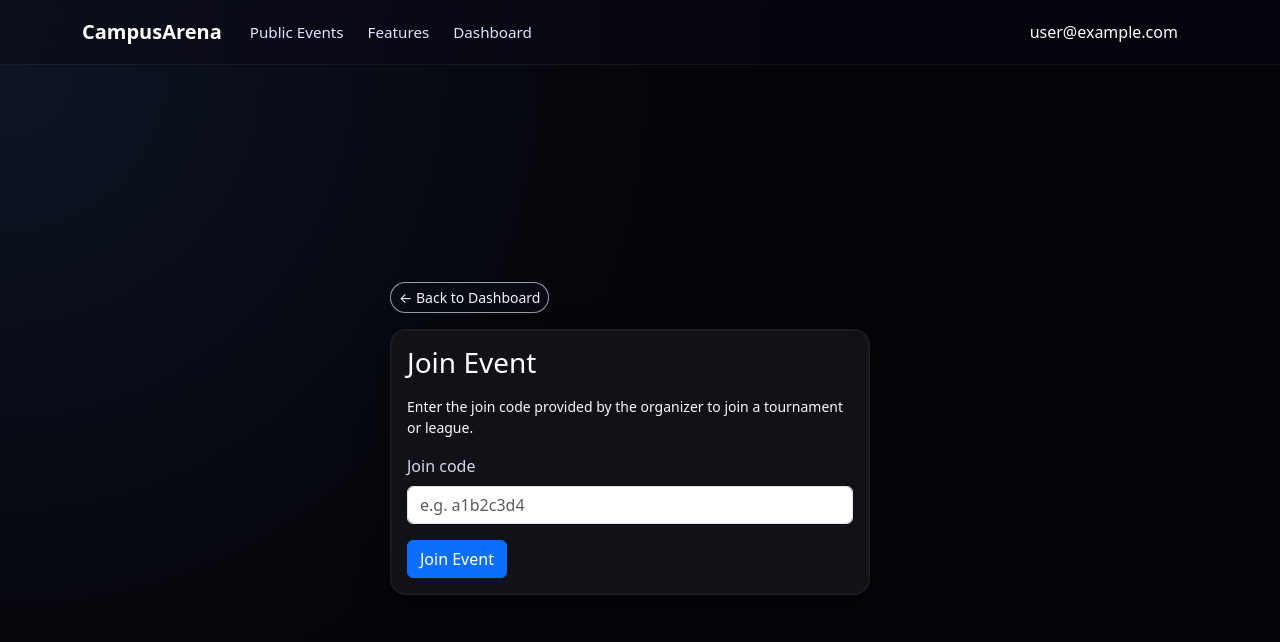
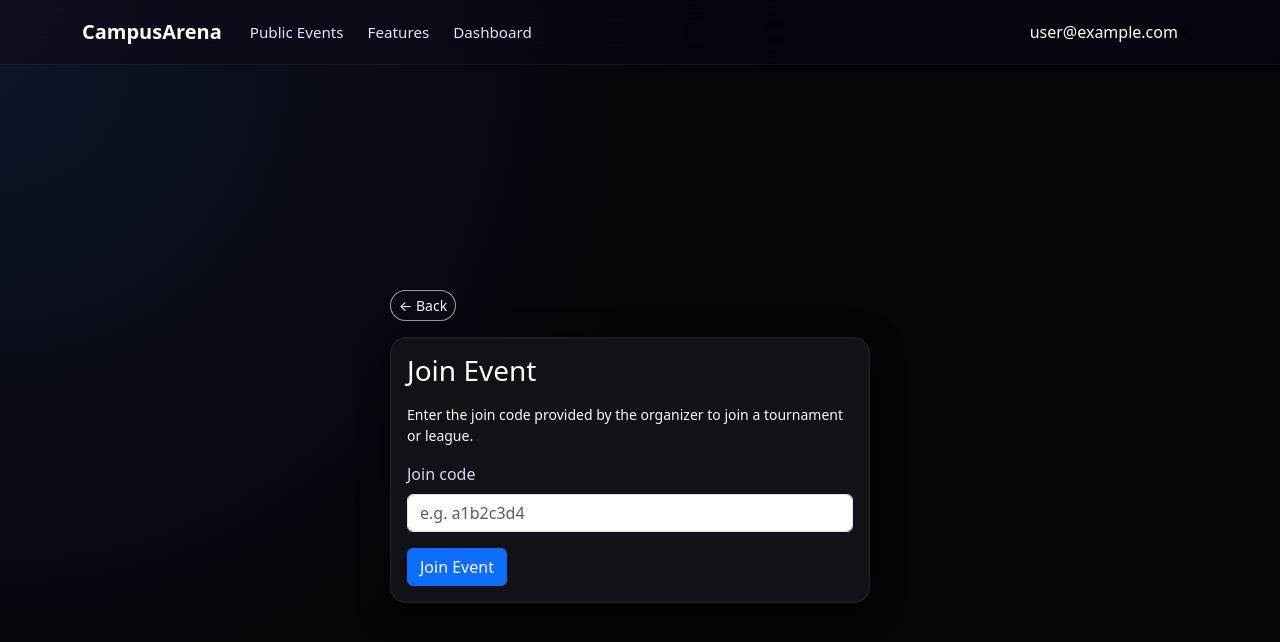
Before and after one commit to campusarena/campusarena, a Next.js app: page /join in a window 1280 px wide. Shown: the top 642 px of the page. Built offline with nearby package versions, Linux system fonts and the light colour scheme; no server answers; sample sign-in values are in the browser's storage.

Commit message:
Implement dynamic back button

```diff
--- a/src/app/HomeClient.tsx
+++ b/src/app/HomeClient.tsx
@@ -45,7 +45,7 @@ export default function HomeClient({ upcomingEvents }: { upcomingEvents: Landing
                   size="lg"
                   variant="outline-light"
                   className="ca-cta-secondary"
-                  onClick={() => router.push("/events")}
+                  onClick={() => router.push("/publicevents")}
                 >
                   Browse public events
                 </Button>
--- a/src/app/createevent/page.tsx
+++ b/src/app/createevent/page.tsx
@@ -3,6 +3,7 @@
 // src/app/create-event/page.tsx
 import { Container, Row, Col, Card, Form, Button } from 'react-bootstrap';
 import { createTournamentAction } from '@/lib/eventActions';
+import BackButton from "@/components/BackButton";
 
 export const dynamic = 'force-dynamic'; // avoid caching issues while developing
 
@@ -10,6 +11,8 @@ export default function CreateEventPage() {
   return (
     <main>
       <Container className="py-5">
+        <BackButton label="← Back" fallbackHref="/dashboard" />
+
         <Row className="justify-content-center">
           <Col md={7} lg={6}>
             <Card className="ca-auth-card">
--- a/src/app/join/page.tsx
+++ b/src/app/join/page.tsx
@@ -2,7 +2,7 @@ import { getServerSession } from 'next-auth';
 import { redirect } from 'next/navigation';
 import authOptions from '@/lib/authOptions';
 import JoinClient from '@/components/JoinClient';
-import Link from 'next/link';
+import BackButton from "@/components/BackButton";
 
 export default async function JoinPage() {
   const session = await getServerSession(authOptions);
@@ -18,14 +18,9 @@ export default async function JoinPage() {
         <div className="w-100" style={{ maxWidth: "500px" }}>
 
           {/* Back button aligned to card’s left edge */}
-          <div className="mb-3">
-            <Link
-              href="/dashboard"
-              className="btn btn-sm btn-outline-light ca-glass-button"
-            >
-              ← Back to Dashboard
-            </Link>
-          </div>
+<div className="mb-3">
+  <BackButton />
+</div>
 
           {/* Centered Join Card */}
           <JoinClient />
--- a/src/app/publicevents/PublicEventsClient.tsx
+++ b/src/app/publicevents/PublicEventsClient.tsx
@@ -4,6 +4,7 @@
 import { useMemo, useState } from 'react';
 import { Row, Col, Card, Badge, Form } from 'react-bootstrap';
 import Link from 'next/link';
+import BackButton from "@/components/BackButton";
 
 export type PublicEventCardData = {
   id: number;
@@ -23,6 +24,7 @@ type SortBy = 'date' | 'capacity';
 type Props = {
   events: PublicEventCardData[];
 };
+
 
 export default function PublicEventsClient({ events }: Props) {
   const [sortBy, setSortBy] = useState<SortBy>('date');
@@ -60,6 +62,7 @@ export default function PublicEventsClient({ events }: Props) {
 
   return (
     <>
+
       {/* Sort controls */}
       <div className="d-flex justify-content-between align-items-center mb-3">
         <span className="ca-section-subtitle">
--- a/src/app/publicevents/page.tsx
+++ b/src/app/publicevents/page.tsx
@@ -4,6 +4,7 @@ import { prisma } from '@/lib/prisma';
 import PublicEventsClient, {
   type PublicEventCardData,
 } from '@/app/publicevents/PublicEventsClient';
+import BackButton from "@/components/BackButton";
 
 export default async function EventsPage() {
   // Grab all public tournaments
@@ -36,6 +37,9 @@ export default async function EventsPage() {
   return (
     <section className="ca-section">
       <Container>
+        <div className="mb-3">
+        <BackButton />
+        </div>
         <h1 className="fw-bold text-white mb-2">Browse Events</h1>
         <p className="ca-section-subtitle mb-4">
           View public tournaments, leagues, and upcoming competitions.
--- /dev/null
+++ b/src/components/BackButton.tsx
@@ -0,0 +1,39 @@
+"use client";
+
+import { Button } from "react-bootstrap";
+import { useRouter } from "next/navigation";
+
+type BackButtonProps = {
+  label?: string;
+  fallbackHref?: string;
+  className?: string;
+  forceFallback?: boolean;
+};
+
+export default function BackButton({
+  label = "← Back",
+  fallbackHref = "/",
+  className = "btn-sm ca-glass-button mt-3",
+  forceFallback = false,
+}: BackButtonProps) {
+  const router = useRouter();
+
+  const handleClick = () => {
+    if (!forceFallback && typeof window !== "undefined" && window.history.length > 1) {
+      router.back();
+    } else {
+      router.push(fallbackHref);
+    }
+  };
+
+  return (
+    <Button
+      variant="outline-light"
+      size="sm"
+      className={className}
+      onClick={handleClick}
+    >
+      {label}
+    </Button>
+  );
+}
```
Also changed, not shown: src/app/events/[id]/page.tsx (+12 -15 lines).
